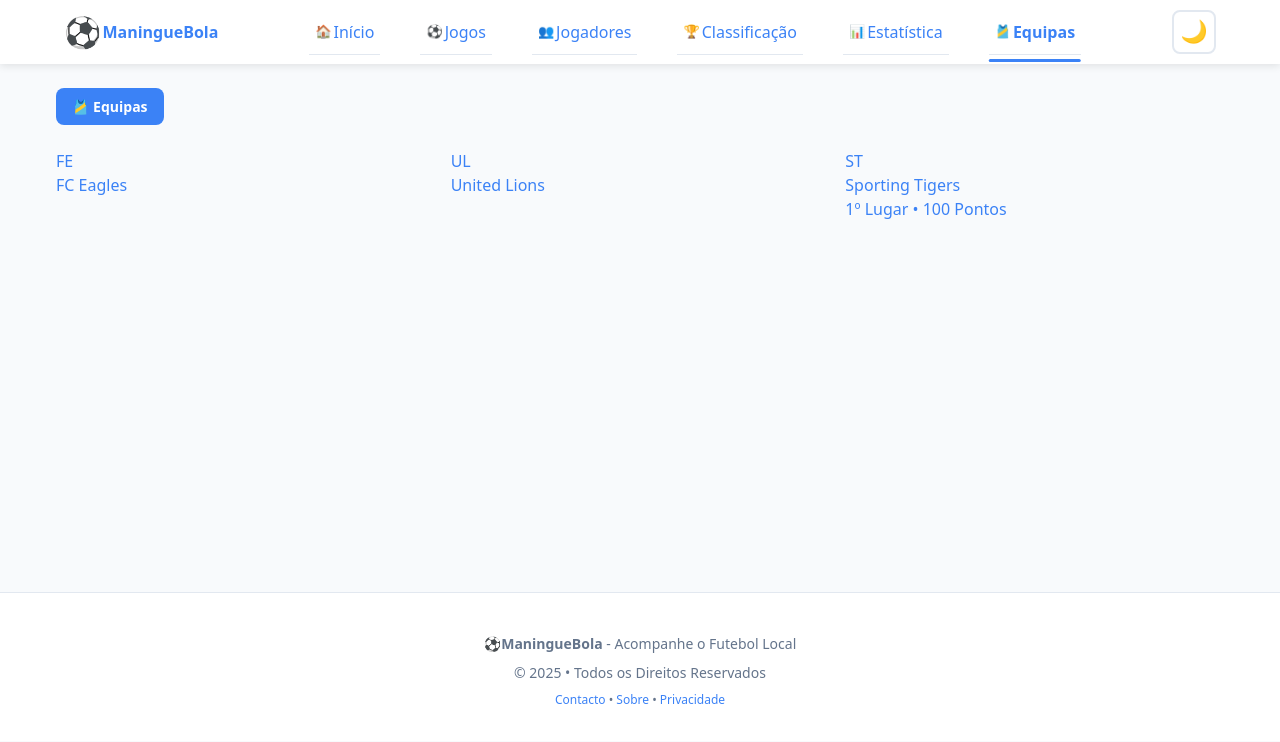
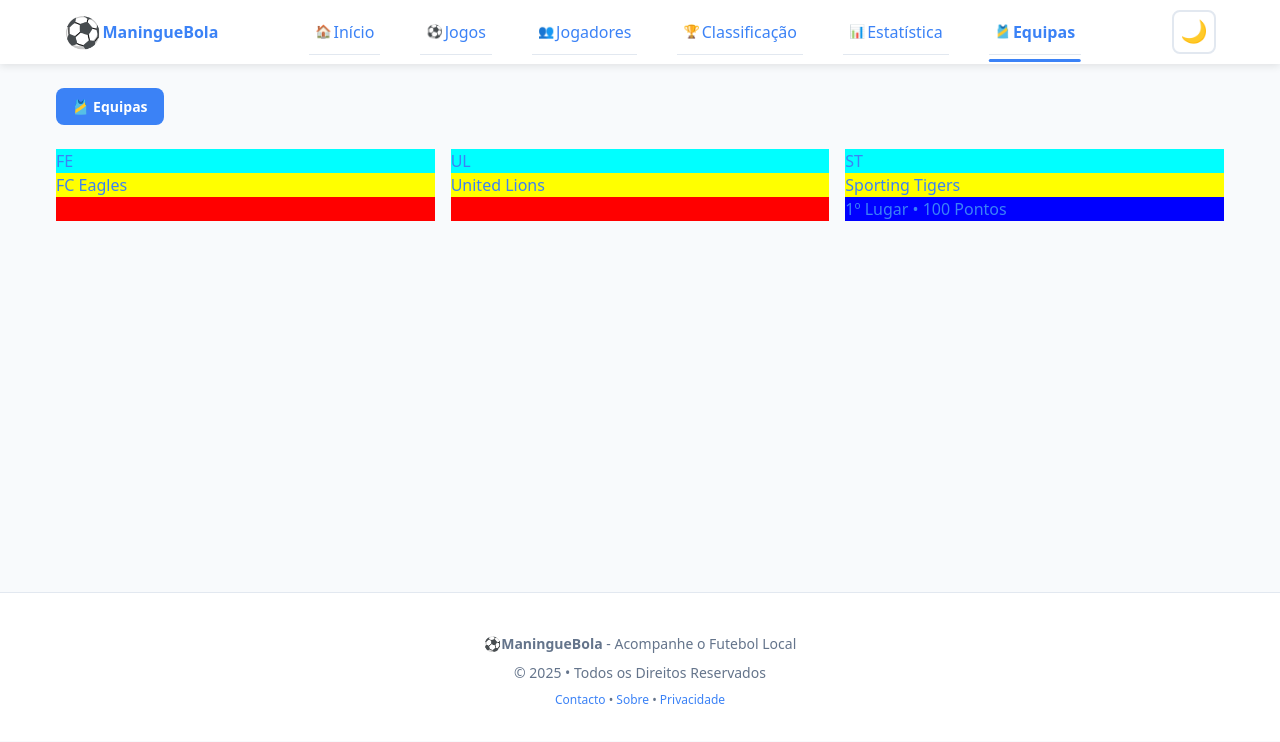
Before and after one commit to Raimundroid/maninguebola, a React (Vite) app: page /equipas in a window 1280 px wide. Shown: the top 742 px of the page. Built offline with nearby package versions, Linux system fonts and the light colour scheme.

Commit message:
TeamCard: beggining styling

```diff
--- a/src/components/TeamCard/TeamCard.css
+++ b/src/components/TeamCard/TeamCard.css
@@ -1,3 +1,79 @@
+/*  const styles = {
+//     card: {
+//       background: "var(--card-bg)",
+//       padding: "20px",
+//       borderRadius: "12px",
+//       boxShadow: "0 2px 8px rgba(0,0,0,0.1)",
+//       textAlign: "center",
+//       cursor: "pointer",
+//       transition: "all 0.3s",
+//     },
+//     logo: {
+//       width: "64px",
+//       height: "64px",
+//       margin: "0 auto 12px",
+//       fontSize: "24px",
+//       background: "var(--border)",
+//       borderRadius: "8px",
+//       display: "flex",
+//       alignItems: "center",
+//       justifyContent: "center",
+//       fontWeight: "700",
+//       color: "var(--text-light)",
+//     },
+//     name: {
+//       fontSize: "18px",
+//       marginBottom: "8px",
+//       fontWeight: "600",
+//       color: "var(--text)",
+//     },
+//     info: {
+//       fontSize: "13px",
+//       color: "var(--text-light)",
+//       fontWeight: "500",
+//     },
+//   }; */
+
+/* const styles = {
+//     card: {
+//       background: "var(--card-bg, #ffffff)",
+//       padding: "20px",
+//       borderRadius: "12px",
+//       boxShadow: "0 2px 8px rgba(0,0,0,0.1)",
+//       textAlign: "center",
+//       cursor: "pointer",
+//       transition: "all 0.3s",
+//     },
+//     cardHover: {
+//       transform: "translateY(-4px)",
+//       boxShadow: "0 4px 12px rgba(0,0,0,0.15)",
+//     },
+//     logo: {
+//       width: "64px",
+//       height: "64px",
+//       margin: "0 auto 12px",
+//       fontSize: "24px",
+//       background: "var(--border, #e0e0e0)",
+//       borderRadius: "8px",
+//       display: "flex",
+//       alignItems: "center",
+//       justifyContent: "center",
+//       fontWeight: "700",
+//       color: "var(--text-light, #666)",
+//     },
+//     name: {
+//       fontSize: "18px",
+//       marginBottom: "8px",
+//       fontWeight: "600",
+//       color: "var(--text, #333)",
+//     },
+//     info: {
+//       fontSize: "13px",
+//       color: "var(--text-light, #666)",
+//       fontWeight: "500",
+//     },
+//   }; */
+
 /* // ============================================
 // CSS STYLES (as JavaScript objects)
 // ============================================
@@ -89,6 +165,18 @@ const teamCardStyles = {
     fontWeight: '500',
   },
 }; */
-.team-logo {
+.team-card {
   background-color: red;
 }
+
+.team-logo {
+  background-color: aqua;
+}
+
+.team-name {
+  background-color: yellow;
+}
+
+.team-info {
+  background-color: blue;
+}
--- a/src/components/TeamCard/TeamCard.jsx
+++ b/src/components/TeamCard/TeamCard.jsx
@@ -1,122 +1,3 @@
-// ///////////////////////////////
-//==================================
-//1ST CODE
-// ================================
-//===================================
-
-// //============================================
-// // TeamsGrid.jsx
-// // ============================================
-// // Displays teams in a clickable card grid
-
-// // Individual team card (internal component)
-// const TeamCard = ({ team, onClick }) => {
-//   const styles = {
-//     card: {
-//       background: "var(--card-bg)",
-//       padding: "20px",
-//       borderRadius: "12px",
-//       boxShadow: "0 2px 8px rgba(0,0,0,0.1)",
-//       textAlign: "center",
-//       cursor: "pointer",
-//       transition: "all 0.3s",
-//     },
-//     logo: {
-//       width: "64px",
-//       height: "64px",
-//       margin: "0 auto 12px",
-//       fontSize: "24px",
-//       background: "var(--border)",
-//       borderRadius: "8px",
-//       display: "flex",
-//       alignItems: "center",
-//       justifyContent: "center",
-//       fontWeight: "700",
-//       color: "var(--text-light)",
-//     },
-//     name: {
-//       fontSize: "18px",
-//       marginBottom: "8px",
-//       fontWeight: "600",
-//       color: "var(--text)",
-//     },
-//     info: {
-//       fontSize: "13px",
-//       color: "var(--text-light)",
-//       fontWeight: "500",
-//     },
-//   };
-
-//   return (
-//     <div style={styles.card} onClick={() => onClick?.(team)}>
-
-//       <div style={styles.logo}>{team.abbr}</div>
-//       <div style={styles.name}>{team.name}</div>
-//       <div style={styles.info}>
-//         {team.position}º Lugar • {team.points} Pontos
-//       </div>
-
-//     </div>
-//   );
-// };
-
-// ///////////////////////////////
-//==================================
-//WORKING CODE
-// ================================
-//===================================
-
-// // ============================================
-// // TeamCard.jsx (Extract to separate file)
-// // ============================================
-// // Individual team card component
-// // Props:
-// //   - team: team object with id, name, abbr
-// //   - onClick: function to call when card is clicked
-
-// const TeamCard = ({ team, onClick }) => {
-//   const styles = {
-//     card: {
-//       background: "var(--card-bg, #ffffff)",
-//       padding: "20px",
-//       borderRadius: "12px",
-//       boxShadow: "0 2px 8px rgba(0,0,0,0.1)",
-//       textAlign: "center",
-//       cursor: "pointer",
-//       transition: "all 0.3s",
-//     },
-//     cardHover: {
-//       transform: "translateY(-4px)",
-//       boxShadow: "0 4px 12px rgba(0,0,0,0.15)",
-//     },
-//     logo: {
-//       width: "64px",
-//       height: "64px",
-//       margin: "0 auto 12px",
-//       fontSize: "24px",
-//       background: "var(--border, #e0e0e0)",
-//       borderRadius: "8px",
-//       display: "flex",
-//       alignItems: "center",
-//       justifyContent: "center",
-//       fontWeight: "700",
-//       color: "var(--text-light, #666)",
-//     },
-//     name: {
-//       fontSize: "18px",
-//       marginBottom: "8px",
-//       fontWeight: "600",
-//       color: "var(--text, #333)",
-//     },
-//     info: {
-//       fontSize: "13px",
-//       color: "var(--text-light, #666)",
-//       fontWeight: "500",
-//     },
-//   };
-
-//   const [isHovered, setIsHovered] = React.useState(false);
-
 //   return (
 //     <div
 //       style={{
@@ -124,13 +5,11 @@
 //         ...(isHovered ? styles.cardHover : {}),
 //       }}
 //       onClick={() => onClick?.(team)}
-//       onMouseEnter={() => setIsHovered(true)}
-//       onMouseLeave={() => setIsHovered(false)}
-//     >
 
 //       <div style={styles.logo}>{team.abbr}</div>
 //       <div style={styles.name}>{team.name}</div>
 //       {/* Only show stats if they exist */}
+
 //       {(team.position || team.points) && (
 //         <div style={styles.info}>
 //           {team.position && `${team.position}º Lugar`}
@@ -139,14 +18,6 @@
 //         </div>
 //       )}
 //     </div>
-//   );
-// };
-
-// ///////////////////////////////
-//==================================
-// TRANSCRIPTED CODE
-// ================================
-//===================================
 
 // ============================================
 // TeamCard.jsx
@@ -171,6 +42,7 @@
 //              receives the team object as parameter
 
 import React from "react";
+import "./TeamCard.css";
 
 const TeamCard = ({ team, onClick }) => {
   return (
@@ -198,7 +70,7 @@ const TeamCard = ({ team, onClick }) => {
 //         The || operator means: true if EITHER position OR points exist
 //       */}
       {(team.position || team.points) && (
-        <div className="teams-info">
+        <div className="team-info">
           {/* Show position if it exists */}
           {team.position && `${team.position}º Lugar`}
 
@@ -214,3 +86,15 @@ const TeamCard = ({ team, onClick }) => {
 };
 
 export default TeamCard;
+
+{
+  /* <div style={styles.card} onClick={() => onClick?.(team)}>
+
+  <div style={styles.logo}>{team.abbr}</div>
+  <div style={styles.name}>{team.name}</div>
+
+  <div style={styles.info}>
+    {team.position}º Lugar • {team.points} Pontos
+  </div>
+</div>; */
+}
```
